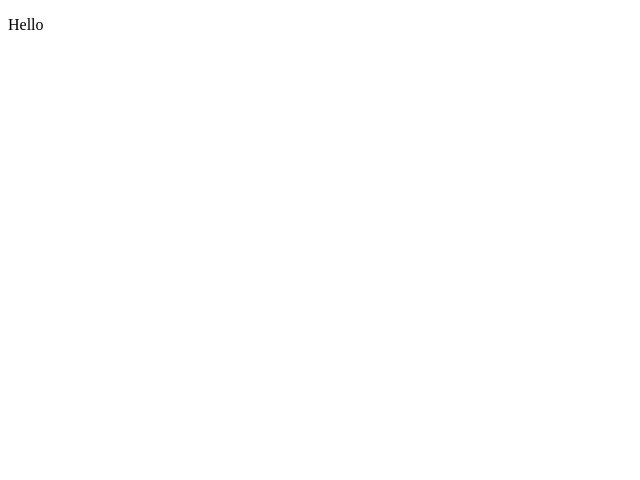
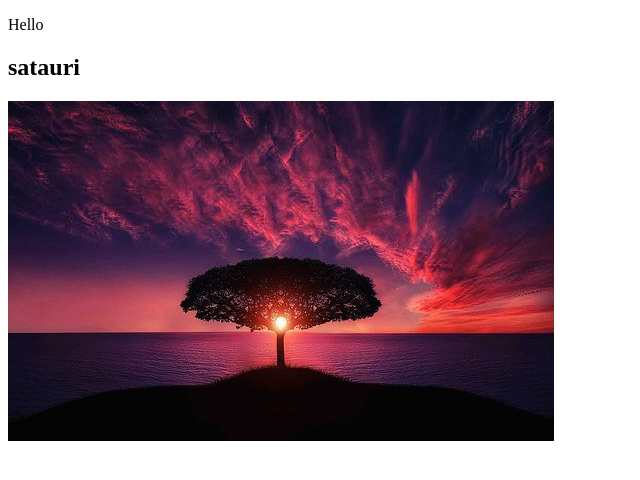
Before and after one commit to kristina-makalatia/lesson4-115, a plain HTML site: page index.html in a window 1280 px wide. Shown: the whole page, without its empty margins (0-640 px from the left). Drawn offline with Linux system fonts and the light colour scheme.

Commit message:
add image

```diff
--- a/index.html
+++ b/index.html
@@ -5,6 +5,8 @@
 </head>
 <body>
 	<p> Hello </p>
+	<h2> satauri </h2>
+	<img src="images/tree.jpg" alt="tree-image">
 
 </body>
 </html>
```
Also changed, not shown: images/tree.jpg (added).
